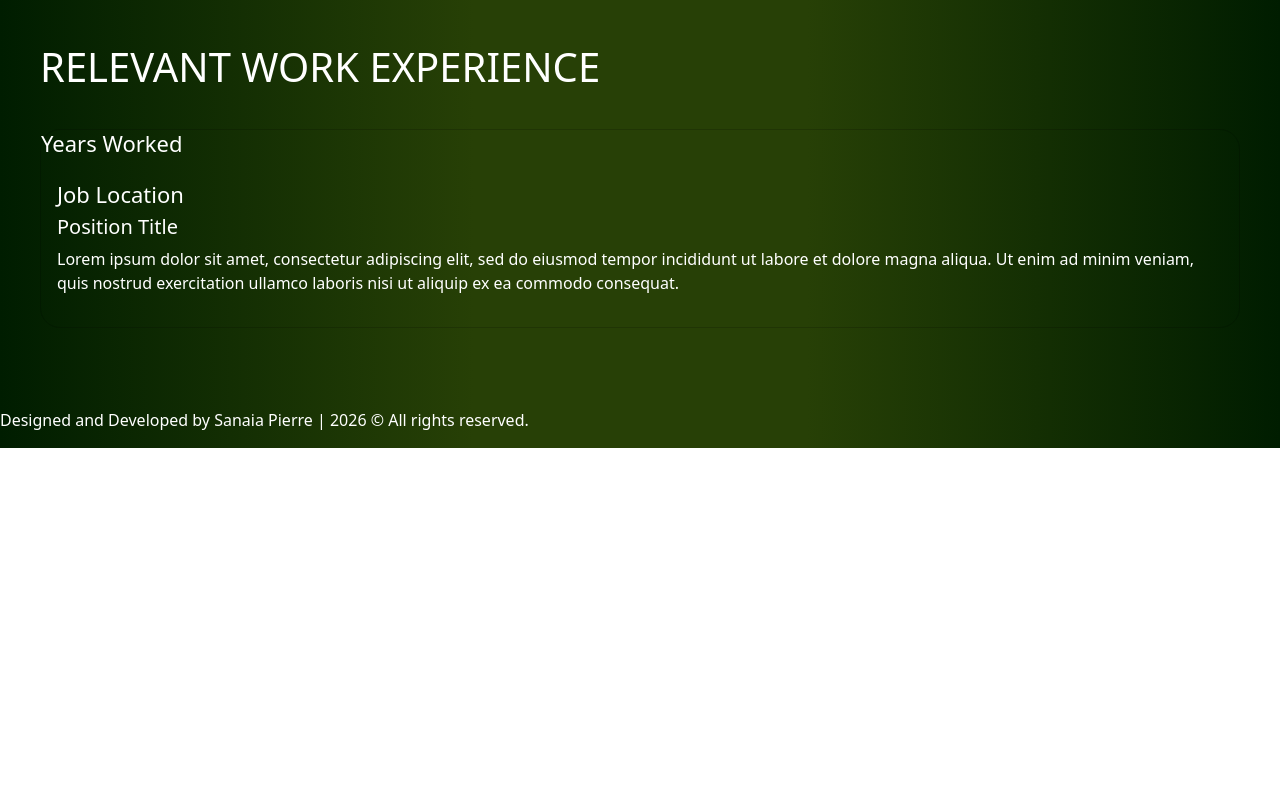
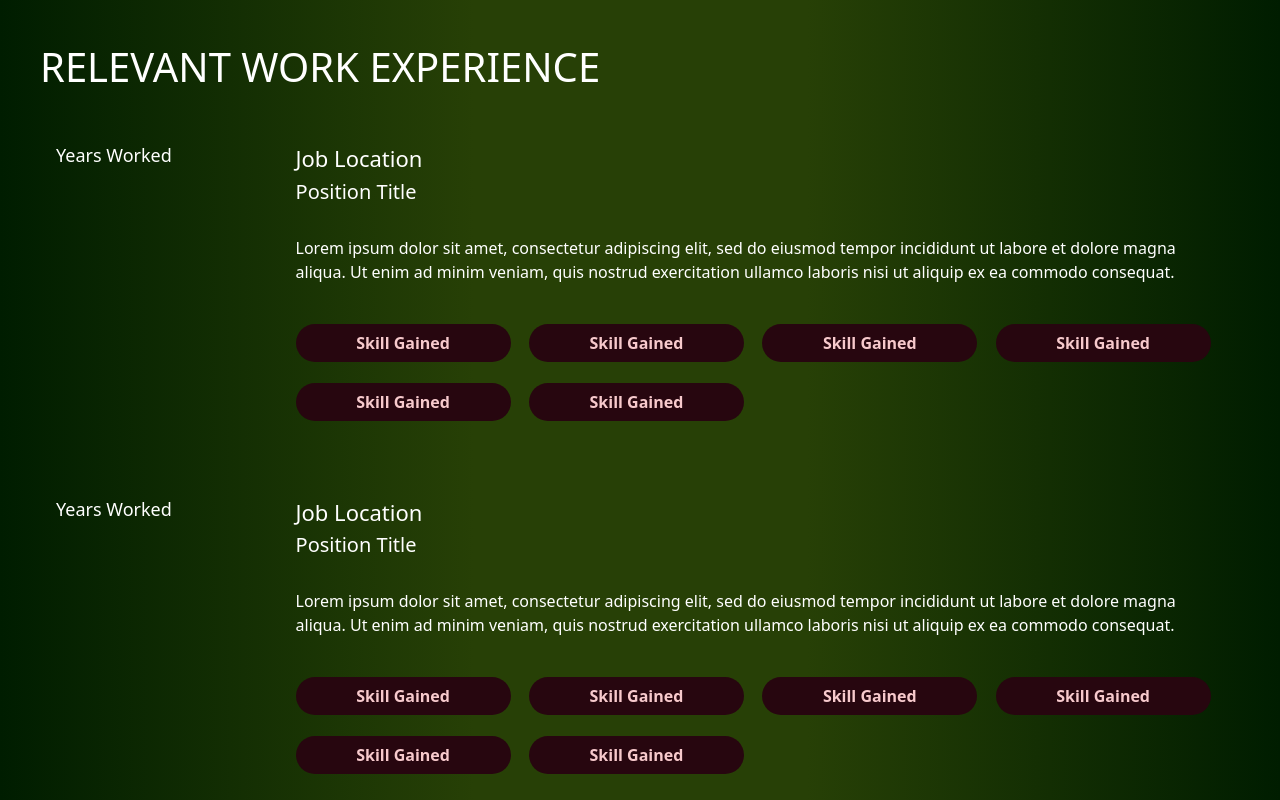
Before and after one commit to sapierre26/PierrePortfolio, a React (Vite) app in the folder PierrePortfolio/: page / in a window 1280 px wide. Shown: the part 2800-3600 px from the top of the page. Before the commit the page ends 3248 px from the top, so only its background shows below. Built offline with nearby package versions, Linux system fonts and the light colour scheme.

Commit message:
Finished adding styling and formatting to the ResumeExperience, ResumeItem, and SkillGainedItem components

```diff
--- a/PierrePortfolio/src/components/ResumeExperience.tsx
+++ b/PierrePortfolio/src/components/ResumeExperience.tsx
@@ -10,8 +10,8 @@ function Resume() {
 
         <div id="featured-experience">
           <ResumeItem />
-          {/* <ResumeItem />
-          <ResumeItem /> */}
+          <ResumeItem />
+          <ResumeItem />
         </div>
       </section>
     </>
--- a/PierrePortfolio/src/components/ResumeItem.tsx
+++ b/PierrePortfolio/src/components/ResumeItem.tsx
@@ -1,22 +1,36 @@
 import '../css/tokens.css'
 import '../css/ResumeExperience.css'
+import SkillGainedItem from './SkillGainedItem.tsx'
 
 function ResumeItem() {
   return (
     <>
       <div className="card resume-item">
+        <div className="card-body" id="resume-item-body">
           <section className="resume-item-years-worked">
-            <h1>Years Worked</h1>
+            <h1 className="card-title">Years Worked</h1>
           </section>
 
-        <section className="card-body resume-item-job-description">
+          <section className="resume-item-job-description">
               <h1 className="card-title">Job Location</h1>
               <h2>Position Title</h2>
 
+              <br></br>
+
               <p className="card-text">Lorem ipsum dolor sit amet, consectetur adipiscing elit, sed do eiusmod tempor incididunt ut labore et dolore magna aliqua. Ut enim ad minim veniam, quis nostrud exercitation ullamco laboris nisi ut aliquip ex ea commodo consequat.</p>
 
-            <div className="resume-item-skills-gained-gallery"></div>
+              <br></br>
+
+              <div className="skills-gained-item-gallery">
+                <SkillGainedItem />
+                <SkillGainedItem />
+                <SkillGainedItem />
+                <SkillGainedItem />
+                <SkillGainedItem />
+                <SkillGainedItem />
+              </div>
           </section>
+        </div>
       </div>
     </>
   )
--- a/PierrePortfolio/src/components/SkillGainedItem.tsx
+++ b/PierrePortfolio/src/components/SkillGainedItem.tsx
@@ -0,0 +1,14 @@
+import '../css/tokens.css'
+import '../css/SkillGainedItem.css'
+
+function SkillGainedItem() {
+    return (
+        <>
+            <div className="item-card">
+                <p>Skill Gained</p>
+            </div>
+        </>
+    )
+}
+
+export default SkillGainedItem
--- a/PierrePortfolio/src/css/AboutMe.css
+++ b/PierrePortfolio/src/css/AboutMe.css
@@ -6,7 +6,6 @@
     max-width: var(--max-content-width);
     margin: var(--margin-zero);
     padding: var(--padding-body);
-    /* border: 1px solid blue; */
 }
 
 #about-me-main-bio {
--- a/PierrePortfolio/src/css/ProjectExperience.css
+++ b/PierrePortfolio/src/css/ProjectExperience.css
@@ -15,7 +15,7 @@
 
 #featured-projects {
     display: grid;
-    grid-template-columns: repeat(3, minmax(300px, 0.5fr));
+    grid-template-columns: repeat(3, minmax(300px, 1fr));
     gap: var(--grid-gap);
     justify-content: center;
 }
--- a/PierrePortfolio/src/css/ResumeExperience.css
+++ b/PierrePortfolio/src/css/ResumeExperience.css
@@ -7,11 +7,15 @@
     max-width: var(--max-content-width);
     margin: var(--margin-zero);
     padding: var(--padding-body);
-    /* border: 1px solid red; */
 }
 
 #resume-section h1 {
     font-size: var(--section-h1-size);
+}
+
+#featured-experience {
+    display: grid;
+    gap: var(--grid-gap);
 }
 
 @media (max-width: 991.98px) {
@@ -23,7 +27,6 @@
         max-width: var(--max-content-width);
         margin: var(--margin-zero);
         padding: var(--padding-body-sub);
-        /* border: 1px solid red; */
     }
 }
 
@@ -36,8 +39,15 @@
     border-bottom-right-radius: var(--border-radius);
     background-color: var(--card-background);
     color: var(--main-text-color) !important;
+    border: none;
+    /* border: 1px solid red; */
     transition: transform 0.3s ease;
-    /* border: none; */
+}
+
+#resume-item-body {
+    display: flex;
+    flex-direction: row;
+    gap: var(--grid-gap-resume);
 }
 
 .resume-item:hover {
@@ -45,8 +55,13 @@
     transform: scale(1.03);
 }
 
+.resume-item-years-worked {
+    width: 360px;
+}
+
 .resume-item-years-worked h1 {
-    font-size: var(--item-h1-size) !important;
+    font-size: var(--item-h3-size) !important;
+    font-weight: normal !important;
 }
 
 .resume-item-job-description h1 {
@@ -62,3 +77,17 @@
 .resume-item-job-description p {
     font-size: var(--item-h1-p-size) !important;
 }
+
+.skills-gained-item-gallery {
+    display: grid;
+    grid-template-columns: repeat(auto-fit, minmax(215px, 1fr));
+    gap: var(--grid-gap-small);
+}
+
+@media (max-width: 991.98px) {
+    #resume-item-body {
+        display: flex;
+        flex-direction: column;
+        gap: var(--grid-gap-resume);
+    }
+}
--- /dev/null
+++ b/PierrePortfolio/src/css/SkillGainedItem.css
@@ -0,0 +1,13 @@
+.item-card p {
+    display: flex;
+    align-items: center;
+    justify-content: center;
+    width: 215px;
+    padding: var(--padding-skill-item);
+    border-radius: var(--border-radius);
+    background-color: var(--sub-accent-color);
+    color: var(--main-accent-color);
+    font-size: var(--item-list-size);
+    font-weight: bold;
+    text-align: center;
+}
--- a/PierrePortfolio/src/css/tokens.css
+++ b/PierrePortfolio/src/css/tokens.css
@@ -4,9 +4,10 @@
     --sub-background-color: #274006;
     --main-accent-color: #F7C9CC;
     --sub-accent-color: #27060F;
-
-    /* SUPPORT COLORS */
     --main-text-color: #FFFFFF;
+    --image-overlay-color: rgba(0, 0, 0, 0.3);
+    --card-overlay-color: rgba(39, 6, 15, 0.3);
+    --card-background: rgba(0, 0, 0, 0);
 
     /* FONT SIZES */
     --navbar-brand-font-size: 40px;
@@ -20,6 +21,7 @@
 
     --item-h1-size: 22px;
     --item-h2-size: 20px;
+    --item-h3-size: 18px;
     --item-p-size: 20px;
     --item-list-size: 16px;
 
@@ -33,15 +35,15 @@
     --padding-size-navbar: 20px;
     --padding-body: 80px 0;
     --padding-body-sub: 60px;
+    --padding-skill-item: 7px 10px 7px 10px;
 
     --navbar-gap: 16px;
+    --grid-gap-small: 5px;
     --grid-gap: 30px;
+    --grid-gap-resume: 50px;
     --logo-gap: 7px;
 
     /* EXTRAS */
-    --image-overlay-color: rgba(0, 0, 0, 0.3);
-    --card-overlay-color: rgba(39, 6, 15, 0.3);
-    --card-background: rgba(0, 0, 0, 0);
     --border-radius: 20px;
     --logo-size: 25px;
 }
```
Lines whose indentation alone changed are shown as unchanged.
